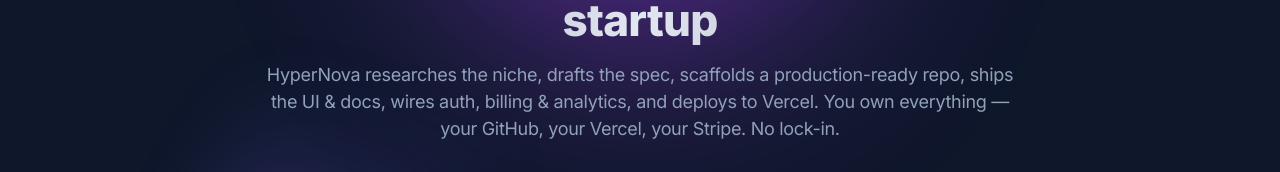
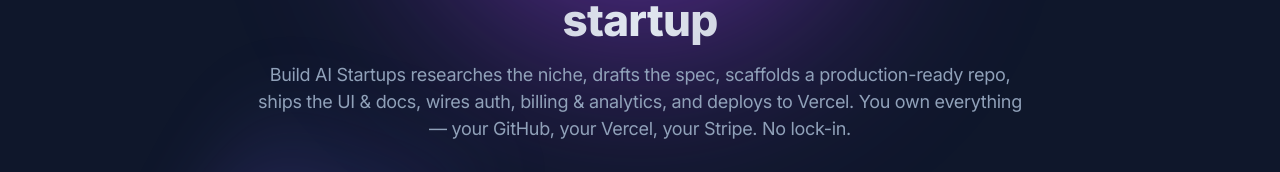
Before and after one commit to buildaistartups/buildaistartups.com, a Next.js app: page / in a window 1280 px wide. Shown: the part 8903-9075 px from the top of the page. Built offline with nearby package versions, Linux system fonts and the light colour scheme.

Commit message:
Update cta.tsx

```diff
--- a/components/cta.tsx
+++ b/components/cta.tsx
@@ -47,7 +47,7 @@ export default function Cta() {
             </h2>
 
             <p className="text-lg text-slate-400 mb-8">
-              HyperNova researches the niche, drafts the spec, scaffolds a production-ready repo, ships the UI &amp; docs,
+              Build AI Startups researches the niche, drafts the spec, scaffolds a production-ready repo, ships the UI &amp; docs,
               wires auth, billing &amp; analytics, and deploys to Vercel. You own everything — your GitHub, your Vercel,
               your Stripe. No lock-in.
             </p>
```
